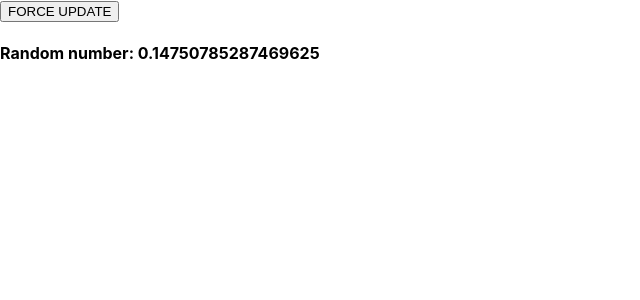
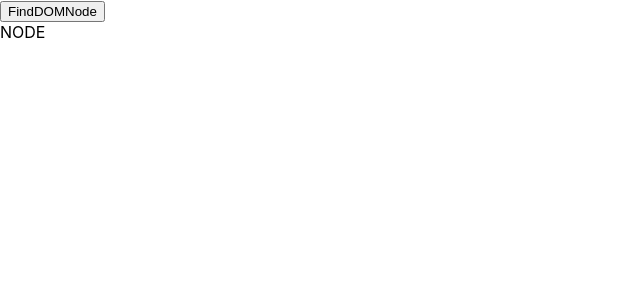
Before and after one commit to namtrieutien/SmartDev_Training, a React (Create React App) app in the folder ReactJs/my-app/: page / in a window 1280 px wide. Shown: the top 300 px of the page, without its empty margins (0-640 px from the left). Built offline with nearby package versions, Linux system fonts and the light colour scheme.

Commit message:
- illustrate ComponentApi findDOMNode

```diff
--- /dev/null
+++ b/ReactJs/my-app/src/ComponentApiFindDOMNode.js
@@ -0,0 +1,25 @@
+
+import React from 'react'
+import ReactDOM from 'react-dom'
+class ComponentApiFindDOMNode extends React.Component{
+    constructor(){
+        super();
+        this.findDOMNodeHandler = this.findDOMNodeHandler.bind(this);
+    }
+
+    findDOMNodeHandler(){
+        var test = document.getElementById('myDiv');
+        ReactDOM.findDOMNode(test).style.color = 'red';
+    }
+
+    render(){
+        return(
+            <div>
+                <button onClick = {this.findDOMNodeHandler}>FindDOMNode</button>
+                <div id = 'myDiv'>NODE</div>
+            </div>
+        );
+    }
+}
+
+export default ComponentApiFindDOMNode;
--- a/ReactJs/my-app/src/index.js
+++ b/ReactJs/my-app/src/index.js
@@ -8,13 +8,14 @@ import './index.css';
 //import StateProps from './StateProps';
 //import ComponentCircle from './ComponentCircle';
 //import ComponentApiSetState from './ComponentApiSetState';
-import ComponentApiForceUpdate from './ComponentApiForceUpdate';
+//import ComponentApiForceUpdate from './ComponentApiForceUpdate';
+import ComponentApiFindDOMNode from './ComponentApiFindDOMNode';
 
 import reportWebVitals from './reportWebVitals';
 
 ReactDOM.render(
   <React.StrictMode>
-   <ComponentApiForceUpdate />
+   <ComponentApiFindDOMNode />
   </React.StrictMode>,
   document.getElementById('root')
 );
```
